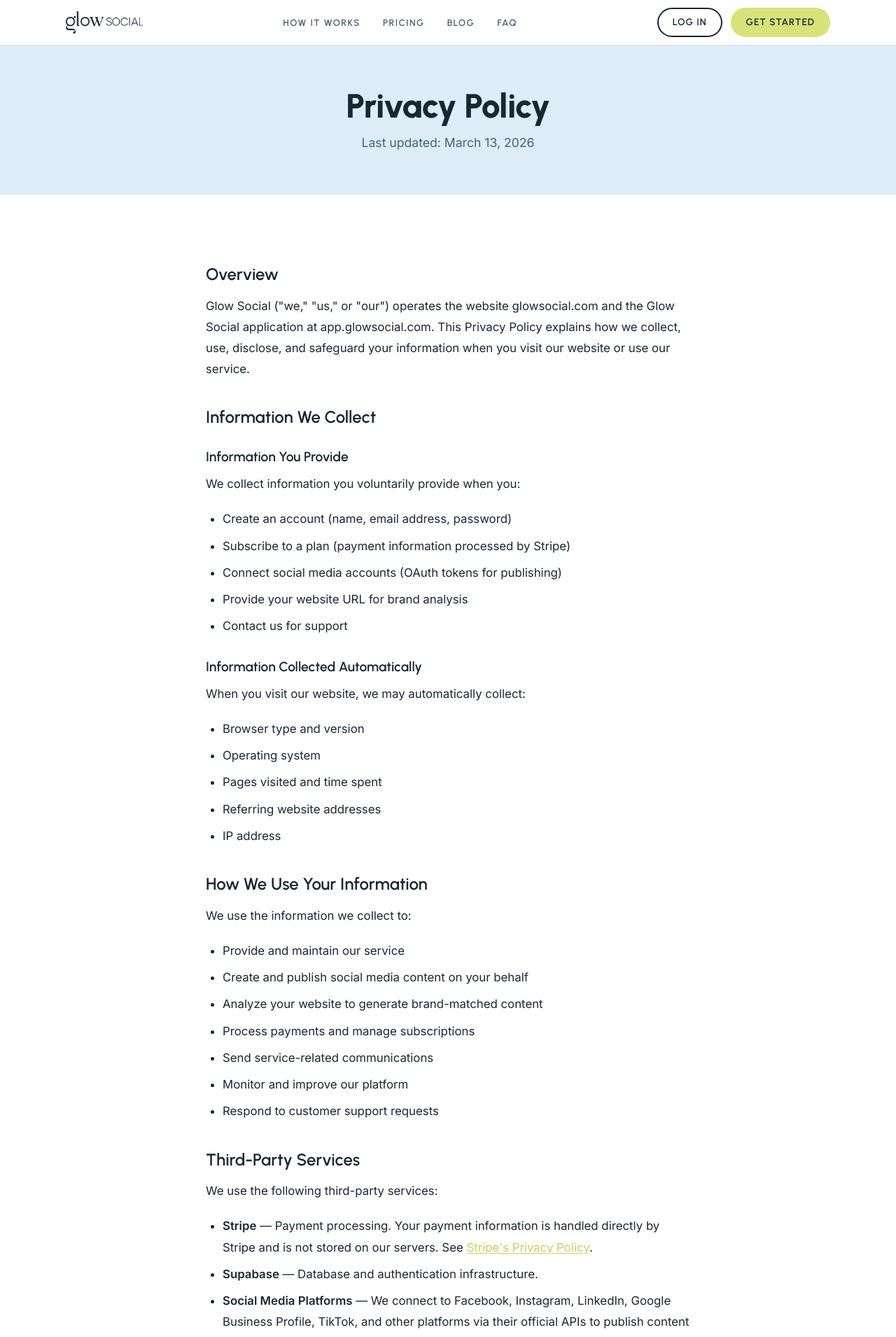
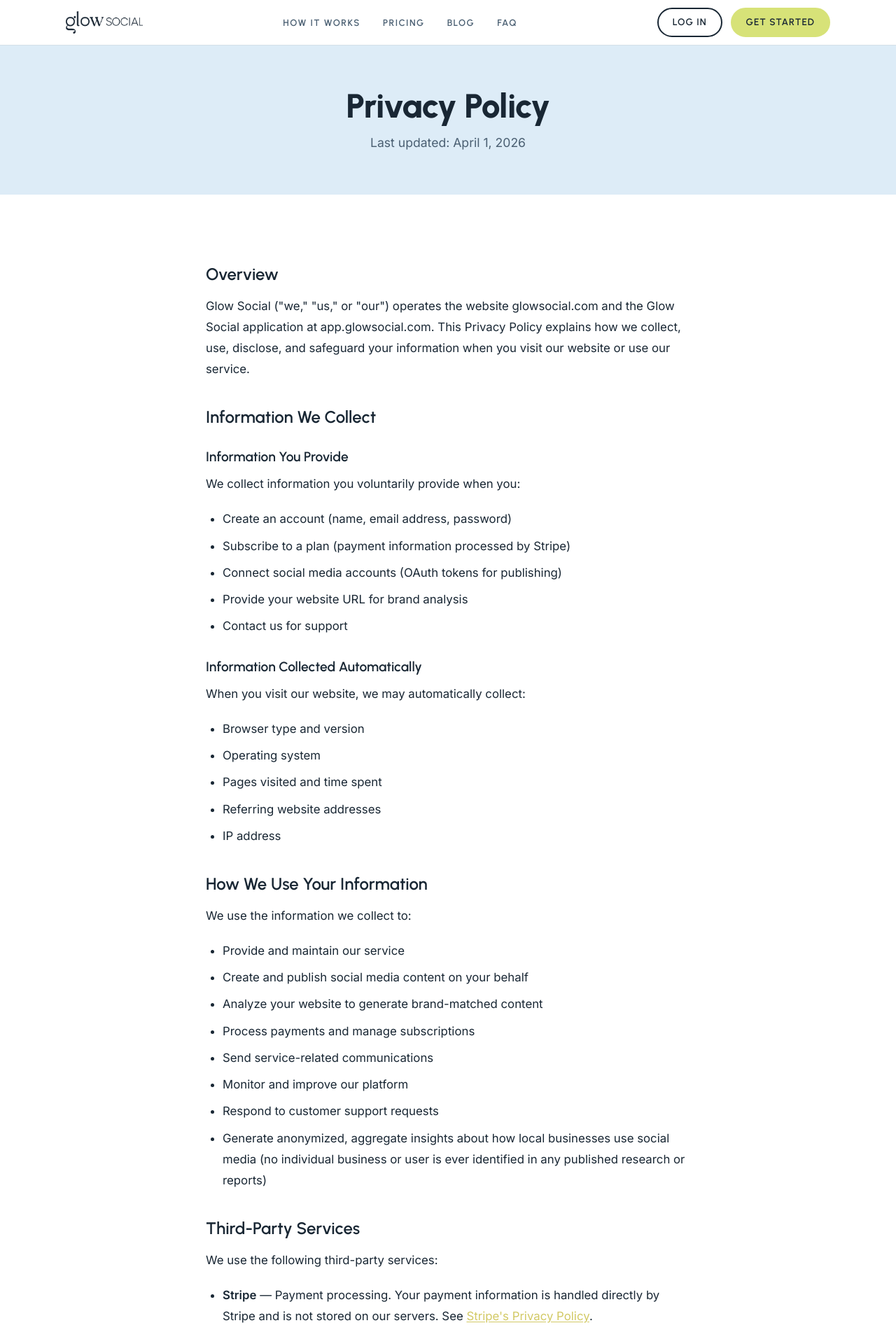
Before and after one commit to glowsocial/glowsocial.com, a Next.js app: page /privacy in a window 1280 px wide. Shown: the top 1910 px of the page at 70% size. Built offline with nearby package versions, Linux system fonts and the light colour scheme.

Commit message:
legal: add anonymized aggregate research clause to privacy policy

```diff
--- a/app/privacy/page.js
+++ b/app/privacy/page.js
@@ -11,7 +11,7 @@ export default function PrivacyPolicy() {
       <section className="blog-hero">
         <div className="container">
           <h1>Privacy Policy</h1>
-          <p>Last updated: March 13, 2026</p>
+          <p>Last updated: April 1, 2026</p>
         </div>
       </section>
       <article className="blog-post">
@@ -55,6 +55,7 @@ export default function PrivacyPolicy() {
             <li>Send service-related communications</li>
             <li>Monitor and improve our platform</li>
             <li>Respond to customer support requests</li>
+            <li>Generate anonymized, aggregate insights about how local businesses use social media (no individual business or user is ever identified in any published research or reports)</li>
           </ul>
 
           <h2>Third-Party Services</h2>
```
